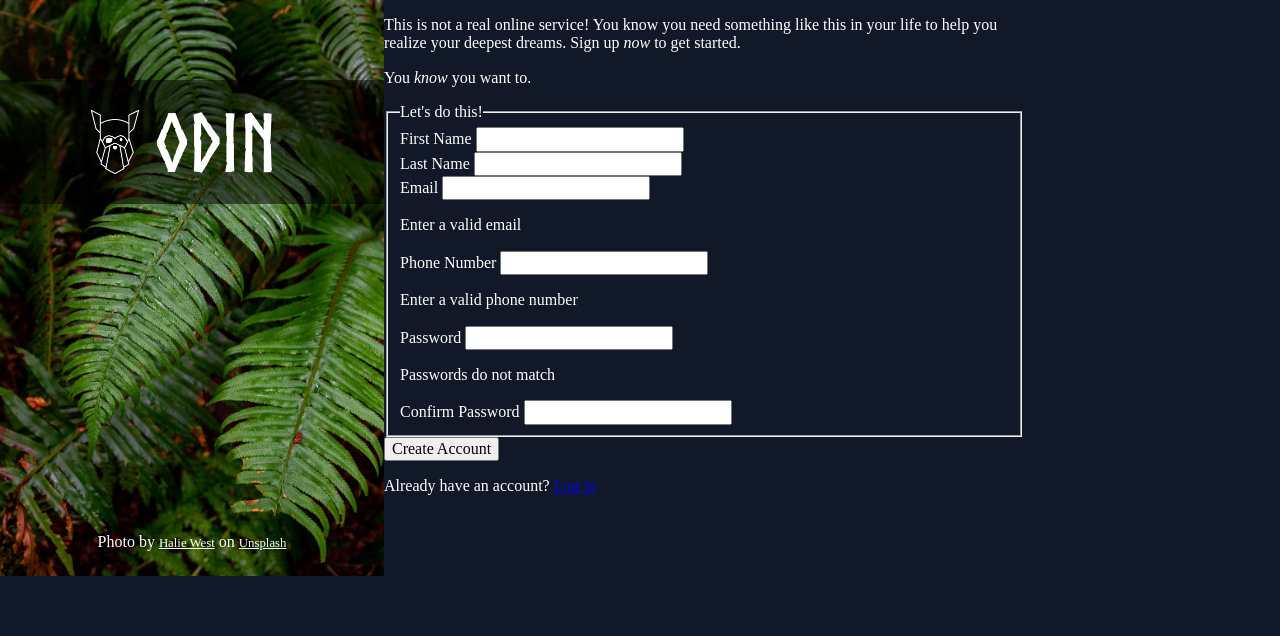
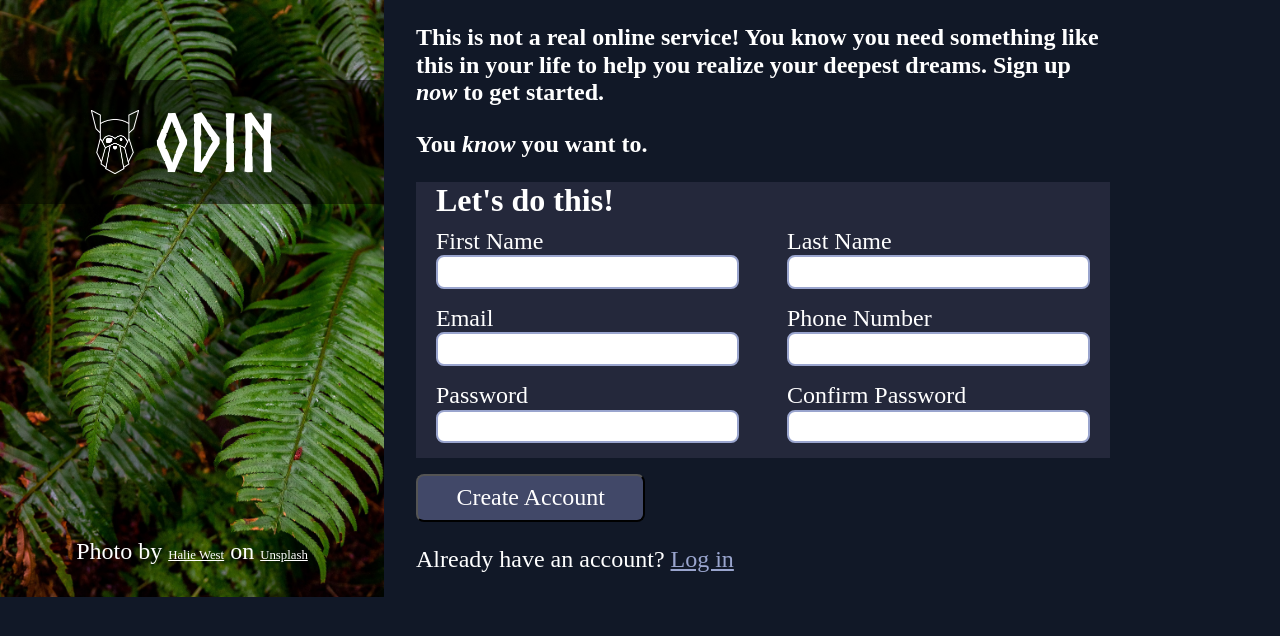
Before and after one commit to reallemon/int-html-css-sign-up, a plain HTML site: page index.html in a window 1280 px wide. Drawn offline with nearby package versions, Linux system fonts and the light colour scheme.

Commit message:
Feat: add basic form styling and validation

```diff
--- a/index.html
+++ b/index.html
@@ -57,7 +57,12 @@
               </div>
               <div class="form-group">
                 <label for="phone">Phone Number</label>
-                <input type="tel" name="phone" id="phone" />
+                <input
+                  type="tel"
+                  name="phone"
+                  id="phone"
+                  pattern="^\+?(\d{1,3})?[\s-]?\(?\d{3}\)?[\s-]?\d{3}[\s-]?\d{4}$"
+                />
                 <p class="error">Enter a valid phone number</p>
               </div>
             </div>
--- /dev/null
+++ b/styles/_background.scss
@@ -0,0 +1,44 @@
+.background {
+  position: relative;
+  display: flex;
+  justify-content: center;
+}
+
+img {
+  width: 30vw;
+}
+
+.logo {
+  position: absolute;
+  top: 10vh;
+  width: 30vw;
+  background: rgba(0, 0, 0, 0.5);
+  display: flex;
+  align-items: center;
+  justify-content: center;
+}
+
+.logo img {
+  height: 8vh;
+  width: 6vh;
+}
+
+.logo p {
+  font-family: norse-bold, sans-serif;
+  font-size: 5rem;
+  margin: 1rem;
+}
+
+.credit {
+  position: absolute;
+  bottom: 1vh;
+}
+
+.credit a {
+  color: white;
+  font-size: 0.8rem;
+
+  &:visited {
+    color: white;
+  }
+}
--- a/styles/_forms.scss
+++ b/styles/_forms.scss
@@ -0,0 +1,81 @@
+@use './variables' as *;
+
+.info {
+  font-weight: 700;
+}
+
+.user-info {
+  background: $darkAccent;
+}
+
+.user-info fieldset {
+  border: none;
+  display: flex;
+  flex-flow: column;
+  gap: 1rem;
+}
+
+legend {
+  font-size: 2rem;
+  font-weight: 700;
+}
+
+.form-row {
+  display: flex;
+  gap: 3rem;
+}
+
+.form-group {
+  display: flex;
+  flex-direction: column;
+}
+
+.error {
+  color: red;
+  font-size: 1rem;
+  margin: 0;
+
+  &::before {
+    content: '* ';
+  }
+}
+
+input {
+  border: 2px solid $lighterAccent;
+  border-radius: 8px;
+
+  &:focus {
+    border: 3px solid $lightestAccent;
+  }
+
+  &:invalid {
+    border: 2px solid red;
+  }
+}
+
+input:valid + .error {
+  display: none;
+}
+
+input:invalid + .error {
+  display: block;
+}
+
+.create-account {
+  margin-top: 1rem;
+}
+
+button {
+  border-radius: 8px;
+  color: white;
+  background: $lightAccent;
+  padding: 1vh 3vw;
+}
+
+.create-account a {
+  color: $lighterAccent;
+
+  &:visited {
+    color: $lighterAccent;
+  }
+}
--- a/styles/style.scss
+++ b/styles/style.scss
@@ -1,4 +1,6 @@
 @use './variables' as *;
+@use './background';
+@use './forms';
 
 @font-face {
   font-family: norse-bold;
@@ -12,54 +14,11 @@
 body {
   background-color: $mainBackground;
   color: white;
+  font-size: 1.5rem;
 }
 
 .container {
   display: flex;
+  gap: 2rem;
   width: 80vw;
 }
-
-.background {
-  position: relative;
-  display: flex;
-  justify-content: center;
-}
-
-img {
-  width: 30vw;
-}
-
-.logo {
-  position: absolute;
-  top: 10vh;
-  width: 30vw;
-  background: rgba(0, 0, 0, 0.5);
-  display: flex;
-  align-items: center;
-  justify-content: center;
-}
-
-.logo img {
-  height: 8vh;
-  width: 6vh;
-}
-
-.logo p {
-  font-family: norse-bold, sans-serif;
-  font-size: 5rem;
-  margin: 1rem;
-}
-
-.credit {
-  position: absolute;
-  bottom: 1vh;
-}
-
-.credit a {
-  color: white;
-  font-size: 0.8rem;
-
-  &:visited {
-    color: white;
-  }
-}
```
Also changed, not shown: styles/style.css, 1 other file.
